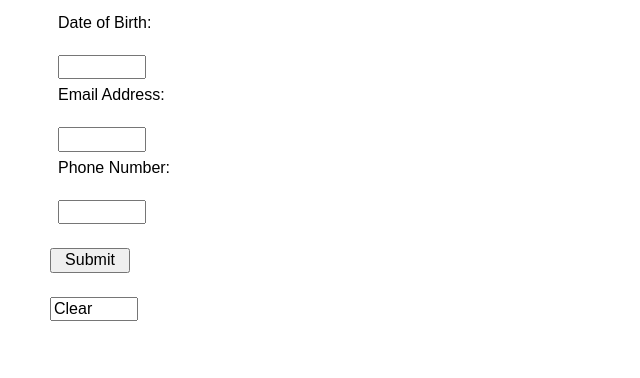
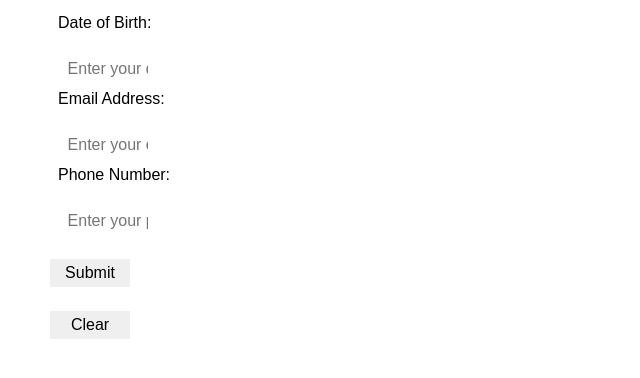
Before and after one commit to hello-audi/lab2, a plain HTML site: page index.html in a window 1280 px wide. Shown: the part 80-458 px from the top of the page, without its empty margins (0-640 px from the left). Drawn offline with Linux system fonts and the light colour scheme.

Commit message:
Add placeholder to 3 labels

```diff
--- a/css/reset.css
+++ b/css/reset.css
@@ -102,13 +102,6 @@ button,
 html [type="button"], /* 1 */
 [type="reset"],
 [type="submit"] {
-  -webkit-appearance: button; /* 2 */
-}
-
-button,
-html [type="button"], /* 1 */
-[type="reset"],
-[type="clear"] {
   -webkit-appearance: button; /* 2 */
 }
 
--- a/css/style.css
+++ b/css/style.css
@@ -3,6 +3,7 @@ html
  	font-family: 'Poppins', sans-serif;
   margin-left: 50px;
   margin-top: 40px;
+
 }
 
 h1
@@ -26,4 +27,6 @@ input
   width: 5em;
   margin-top: 1.5em;
    cursor: pointer;
+     border: none;
+  padding: 0.3rem 0.6rem;
 }
--- a/index.html
+++ b/index.html
@@ -16,20 +16,20 @@
 
 <form method = "POST" action = "http://bloomingdale.sat.iit.edu/kriedan/lab3formscript.php">
 			<div>
-				<label> Date of Birth: <input type = "dob" name = "dob_field"> </label>
+				<label> Date of Birth: <input type = "dob" name = "dob_field" placeholder="Enter your dob here" > </label>
 			</div>
 
 			<div>
-				<label> Email Address: <input type = "email" name = "email_field"> </label>
+				<label> Email Address: <input type = "email" name = "email_field" placeholder="Enter your email here"> </label>
 			</div>
 
 			<div>
-				<label> Phone Number: <input type = "text" name = "phone_field"> </label>
+				<label> Phone Number: <input type = "text" name = "phone_field" placeholder="Enter your phone number here"> </label>
 			</div>
 
 			<div>
 				<input type = "submit" value = "Submit">
-				<input type = "clear" value = "Clear">
+				<input type = "reset"  value = "Clear">
 			</div>
 </form>
 </header>
```
